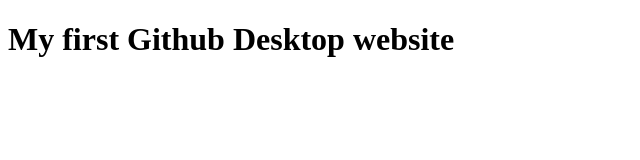
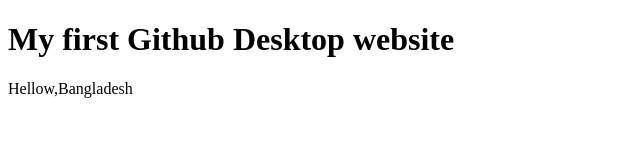
Before and after one commit to farhad04/My-2nd-work-for-b, a plain HTML site: page index.html in a window 1280 px wide. Shown: the whole page, without its empty margins (0-640 px from the left). Drawn offline with Linux system fonts and the light colour scheme.

Commit message:
2nd change

```diff
--- a/index.html
+++ b/index.html
@@ -8,5 +8,8 @@
 </head>
 <body>
     <h1>My first Github Desktop website</h1>
+    <div>
+        <p>Hellow,Bangladesh</p>
+    </div>
 </body>
 </html>
```
